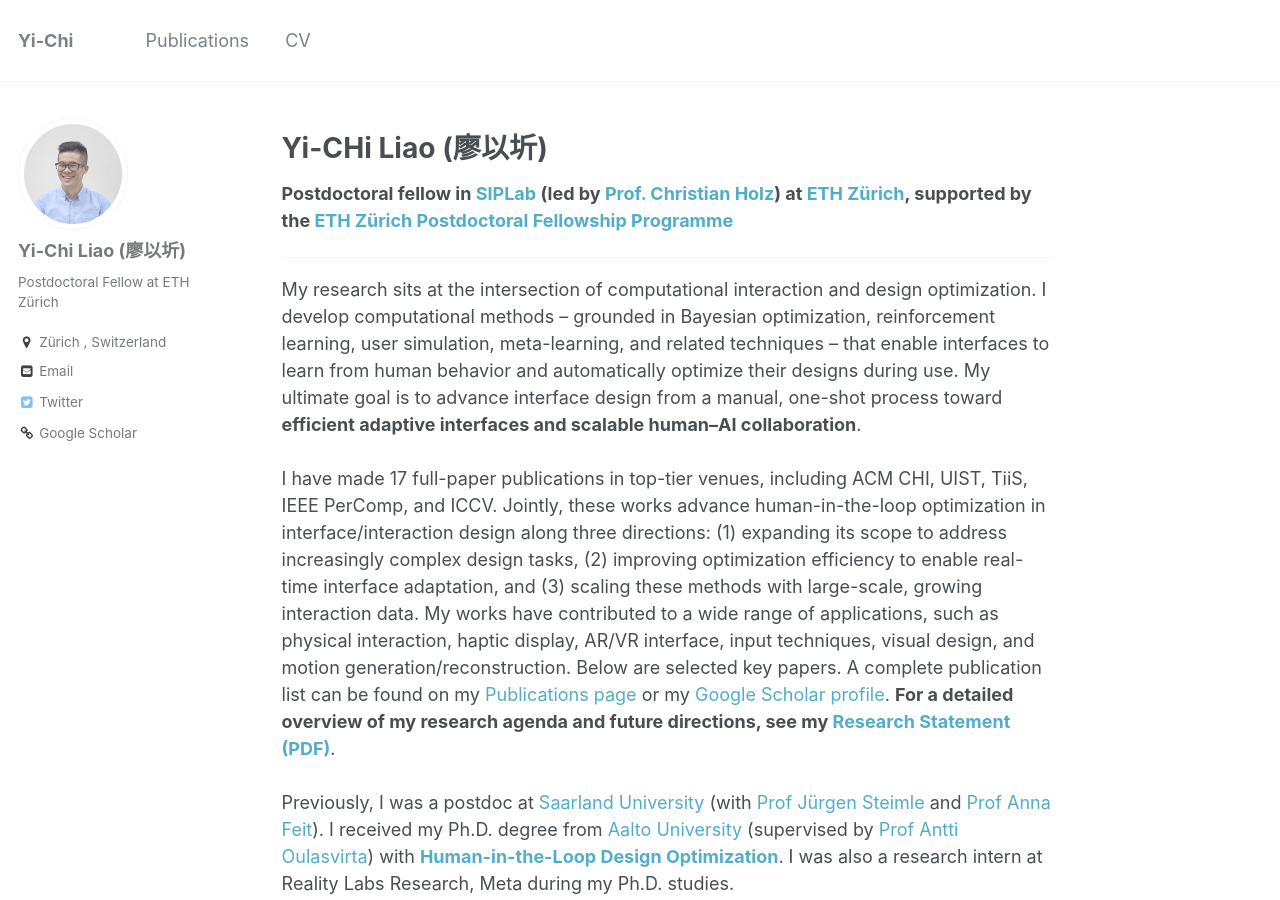
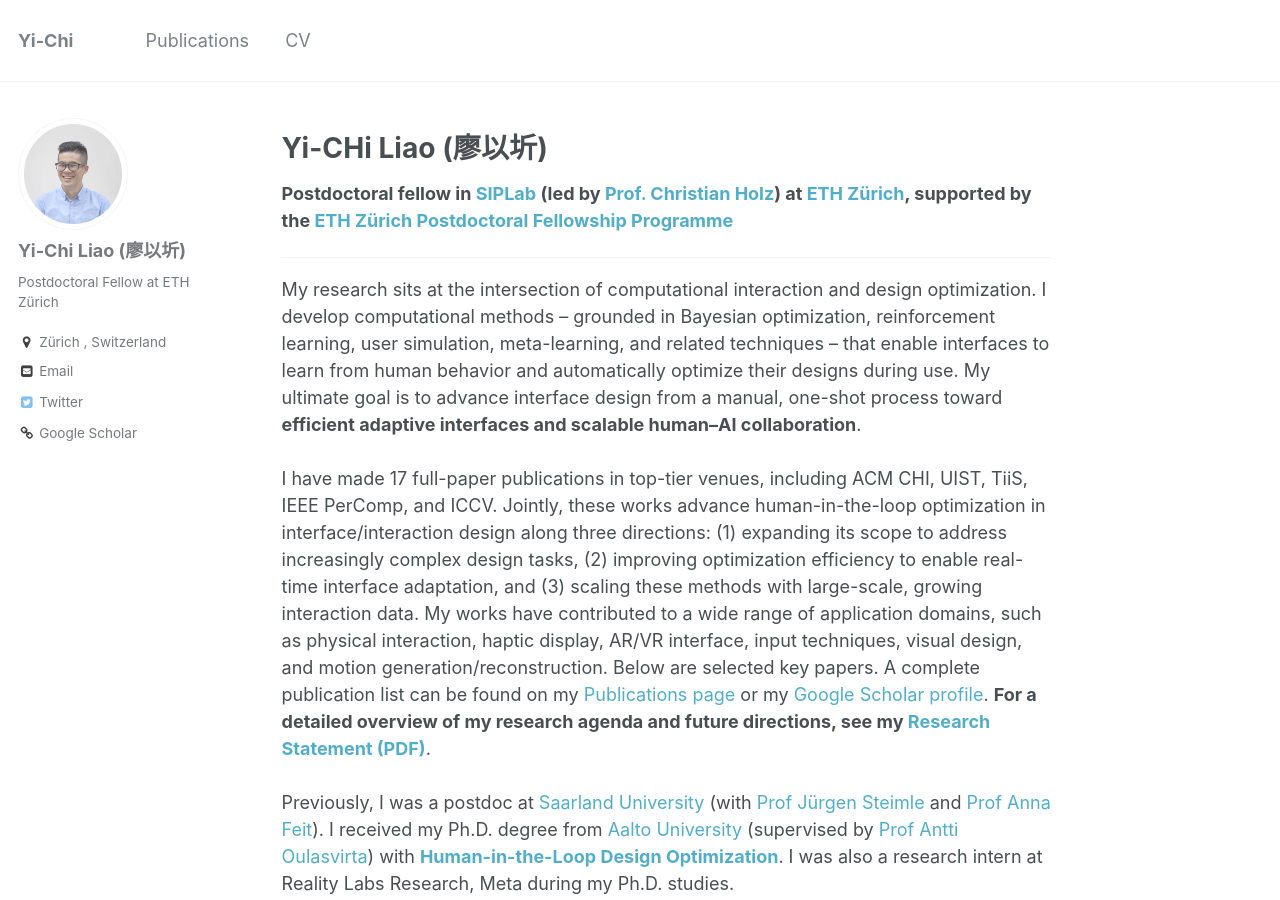
Before and after one commit to yichiliao/yichiliao.github.io, a Jekyll site: the page built from _pages/about.md, in a window 1280 px wide and 900 px high. Built offline with Jekyll 4.4.1, drawn with Linux system fonts in a browser that asks for light colours.

Commit message:
updating about

```diff
--- a/_pages/about.md
+++ b/_pages/about.md
@@ -17,7 +17,7 @@ My research sits at the intersection of computational interaction and design opt
 <br>
 I have made 17 full-paper publications in top-tier venues, including ACM CHI, UIST, TiiS, IEEE PerComp, and ICCV.
 Jointly, these works advance human-in-the-loop optimization in interface/interaction design along three directions: (1) expanding its scope to address increasingly complex design tasks, (2) improving optimization efficiency to enable real-time interface adaptation, and (3) scaling these methods with large-scale, growing interaction data.
-My works have contributed to a wide range of applications, such as physical interaction, haptic display, AR/VR interface, input techniques, visual design, and motion generation/reconstruction.
+My works have contributed to a wide range of application domains, such as physical interaction, haptic display, AR/VR interface, input techniques, visual design, and motion generation/reconstruction.
 Below are selected key papers. A complete publication list can be found on my [Publications page](https://yichiliao.com/publications/) or my [Google Scholar profile](https://scholar.google.com/citations?user=Ddny4V4AAAAJ&hl=en).
 **For a detailed overview of my research agenda and future directions, see my [Research Statement (PDF)](https://yichiliao.com/files/Research-Statement_LIAO.pdf)**.
 <br>
```
